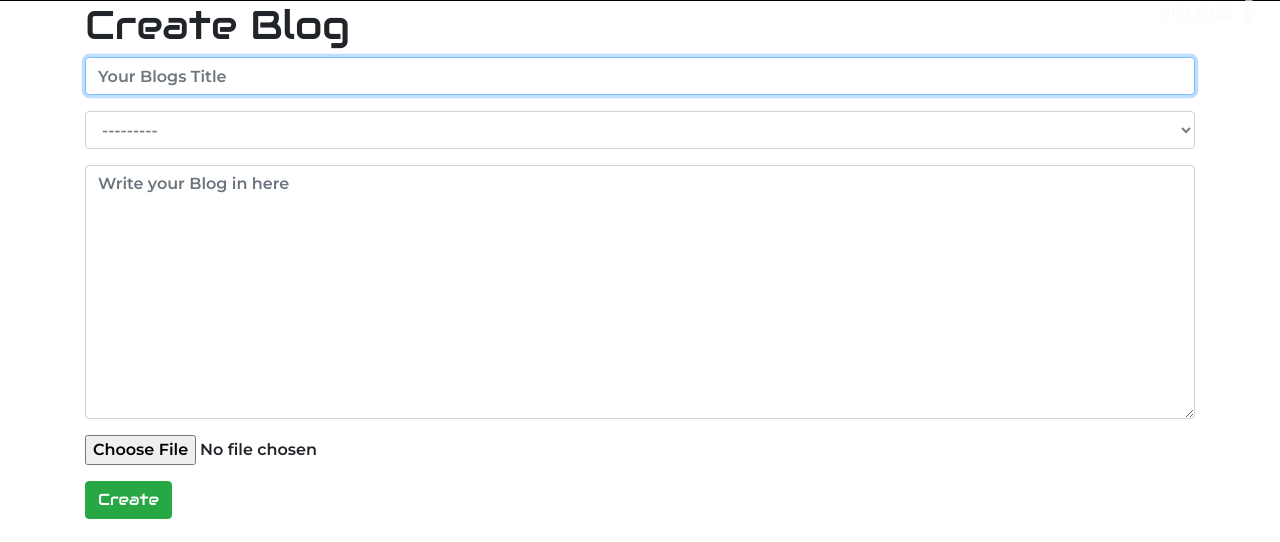
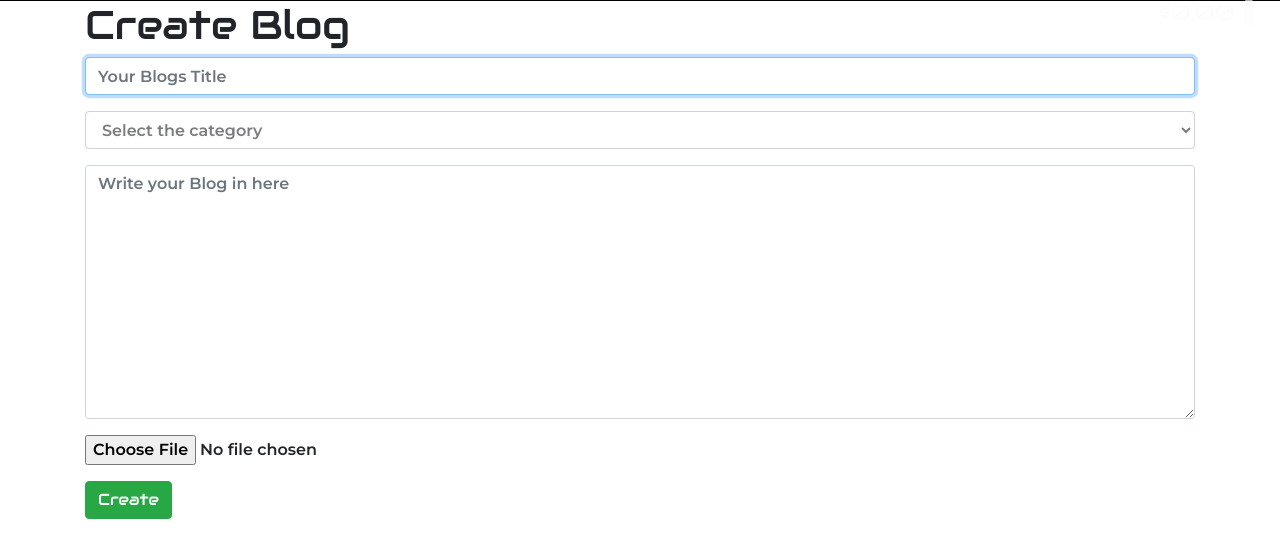
Before and after one commit to Clinton-Davis/focus_fitness, a Django app: page /blog/create/ in a window 1280 px wide. Shown: the part 101-643 px from the top of the page. Run offline with Django 3.2, Linux system fonts and the light colour scheme; a user stored in the database is signed in; tables that the repository leaves empty hold one stand-in row (values such as "Sample post"); some libraries are stand-ins or nearby versions.

Commit message:
added internal select category label for dropdown

```diff
--- a/blog/forms.py
+++ b/blog/forms.py
@@ -1,8 +1,11 @@
 from django import forms
-from .models import Blog, BlogComment
+from .models import Blog, BlogComment, Category
 
 
 class BlogForm(forms.ModelForm):
+    category = forms.ModelChoiceField(
+        queryset=Category.objects.all(), empty_label='Select the category')
+
     class Meta:
         model = Blog
         fields = (
@@ -16,6 +19,7 @@ class BlogForm(forms.ModelForm):
     def __init__(self, *args, **kwargs):
 
         super().__init__(*args, **kwargs)
+
         placeholders = {
             'title': 'Your Blogs Title',
             'content': 'Write your Blog in here',
@@ -24,12 +28,14 @@ class BlogForm(forms.ModelForm):
         }
 
         self.fields['title'].widget.attrs['autofocus'] = True
+
         for field in self.fields:
             if field != 'category':
                 placeholder = placeholders[field]
                 self.fields[field].widget.attrs['placeholder'] = placeholder
             self.fields[field].widget.attrs['class'] = 'mont_r'
             self.fields[field].label = False
+        # self.fields['category'].label = 'Choise Category'
 
 
 class BlogCommentForm(forms.ModelForm):
--- a/blog/models.py
+++ b/blog/models.py
@@ -10,7 +10,6 @@ class Category(models.Model):
     class Meta:
         verbose_name_plural = 'Categories'
     name = models.CharField(max_length=254)
-    friendly_name = models.CharField(max_length=254, null=True, blank=True)
 
     def __str__(self):
         return self.name
--- a/templates/blog/blog_list.html
+++ b/templates/blog/blog_list.html
@@ -34,6 +34,7 @@
                     <img class="card-img-top" src="{{ object.thumbnail.url }}" alt="Card image cap">
                     <div class="card-body">
                         <h2 class="aw card-title">{{ object.title|title }}</h2>
+                        <small class="text-muted">{{ object.category }}</small>
                         <p class="card-text">{{ object.content|truncatechars:200 }}</p>
                         <div class="row m-1">
                             <div class="col-md-4 col-sm-12"><span><i class="fad fa-eye"></i>
```
Also changed, not shown: blog/migrations/0002_remove_category_friendly_name.py (added), media/damir-spanic-login.jpg (added).
